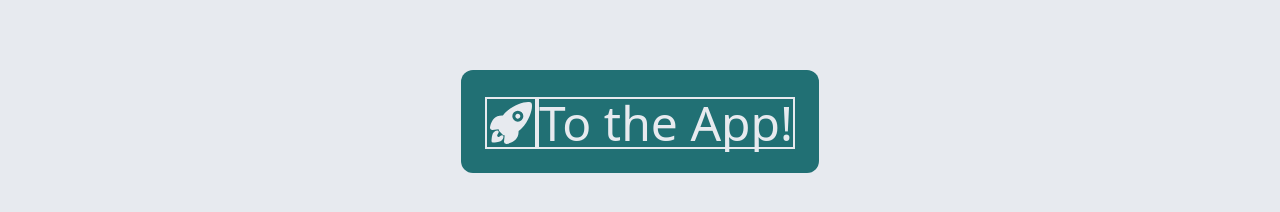
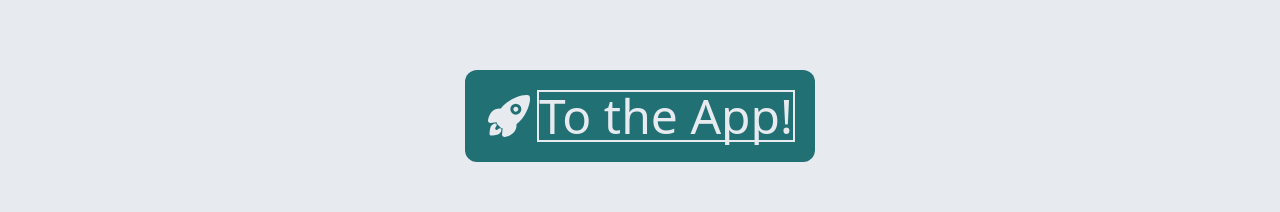
Before and after one commit to araujoarthur/logit-mainpage, a React (Vite) app: page / in a window 1280 px wide. Shown: the part 812-1024 px from the top of the page. Built offline with nearby package versions, Linux system fonts and the light colour scheme.

Commit message:
More centered

```diff
--- a/src/Login.jsx
+++ b/src/Login.jsx
@@ -18,8 +18,8 @@ export default class Login extends React.Component {
         return (
         <div id={this.props.id} className="p-20">
             <div className="flex items-center justify-center">
-                <span role={'button'} className="bg-petrol align-middle text-icewhite text-xl md:text-5xl p-6 rounded-xl">
-                    <IconWrapper className="border-solid border-2" icon={<IoRocket />}/><span className="text-center align-middle inline-block items-center justify-center border-2 border-solid"> To the App! </span>
+                <span role={'button'} className="flex p-5 items-center justify-center bg-petrol align-middle text-icewhite text-xl md:text-5xl rounded-xl">
+                    <IconWrapper className="" icon={<IoRocket />}/><span className="border-solid border-2"> To the App! </span>
                 </span>
             </div>
         </div>
```
